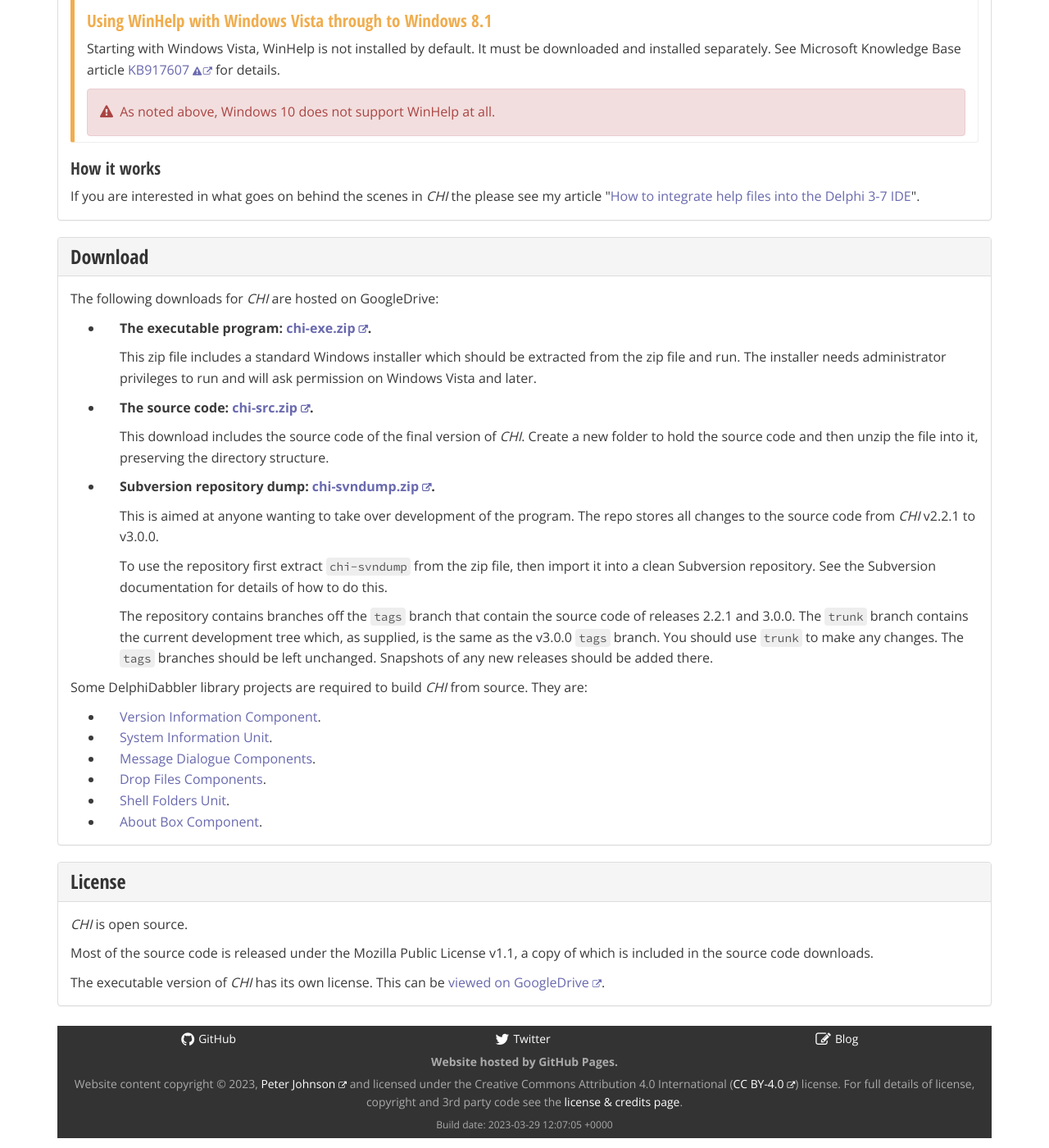
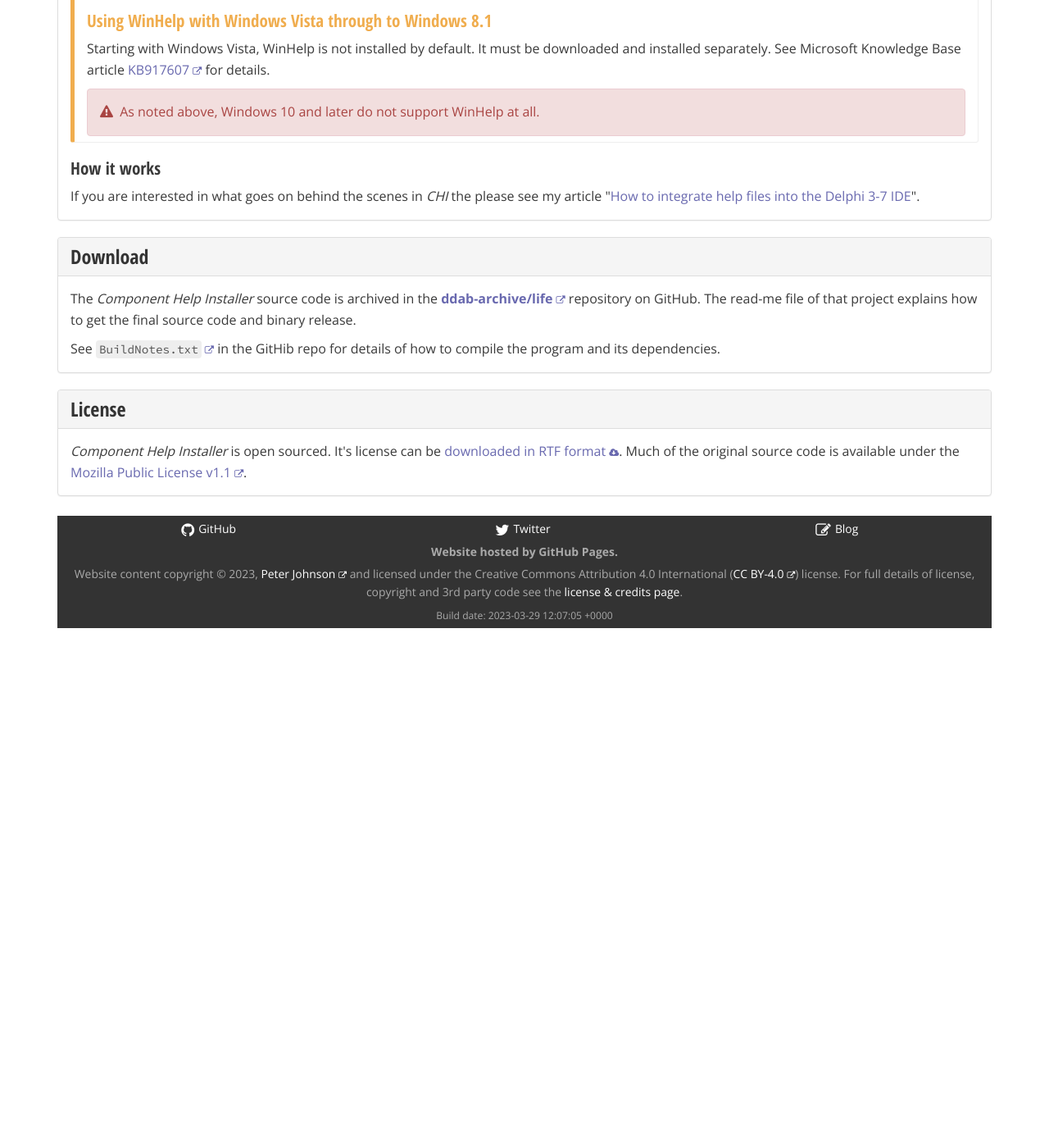
Before and after one commit to delphidabbler/delphidabbler.github.io, a Jekyll site: the page built from _software/chi.html, in a window 1280 px wide and 1400 px high, scrolled down 1416 px. Shown: the whole window at 82% size. Built offline with Jekyll 4.4.1, drawn with Linux system fonts in a browser that asks for light colours; after the commit the page ends 2194 px from its top, so only the background shows below that; some of the changed text lies outside the part shown.

Commit message:
Update chi page re moving archive code to GitHub

```diff
--- a/_software/chi.html
+++ b/_software/chi.html
@@ -26,14 +26,14 @@ redirect_from:
 			Development of <em>{{ page.title }}</em> is frozen.
 		</p>
 		<p>
-			This program works with Delphi versions 3 to 7 to help in installing OpenHelp compatible WinHelp files. Development stopped in 2010 because, even then, WinHelp support was being deprecated in Windows. Further, Delphi 7 is now a very old compiler.
+			This program works, with Delphi versions 3 to 7 only, to help in installing OpenHelp compatible WinHelp files. Development stopped in 2010 because, even then, WinHelp support was being deprecated in Windows. Further, Delphi 7 is now a very old compiler.
 		</p>
 		<div class="callout callout-danger">
 			<h3>
 				<span class="fa fa-exclamation-triangle fa-x-pad-right"></span>No Support For Windows 10
 			</h3>
 			<p class="text-danger lead">
-				There is no point in using this program on Windows 10 because the OS does not permit the use of WinHelp.
+				There is no point in using this program on Windows 10 and later because the OS no longer permits the use of WinHelp.
 			</p>
 		</div>
 		<p>
@@ -75,10 +75,10 @@ redirect_from:
 				Using WinHelp with Windows Vista through to Windows 8.1
 			</h3>
 			<p>
-				Starting with Windows Vista, WinHelp is not installed by default. It must be downloaded and installed separately. See Microsoft Knowledge Base article <a href="http://support.microsoft.com/kb/917607">KB917607</a> for details.
+				Starting with Windows Vista, WinHelp is not installed by default. It must be downloaded and installed separately. See Microsoft Knowledge Base article <a href="https://support.microsoft.com/kb/917607">KB917607</a> for details.
 			</p>
 			<p class="alert alert-danger glyph">
-				As noted above, Windows 10 does not support WinHelp at all.
+				As noted above, Windows 10 and later do not support WinHelp at all.
 			</p>
 		</div>
 		<h3>
@@ -96,65 +96,13 @@ redirect_from:
       Download
     </h2>
   </div>
-  <div class="panel-body">
+	<div class="panel-body">
 		<p>
-			The following downloads for <em>CHI</em> are hosted on GoogleDrive:
+			The <em>Component Help Installer</em> source code is archived in the <a href="https://github.com/ddab-archive/life"><strong>ddab-archive/life</strong></a> repository on GitHub. The read-me file of that project explains how to get the final source code and binary release.
 		</p>
-		<ul class="wide">
-			<li>
-				<p>
-					<strong>The executable program: <a href="https://drive.google.com/file/d/0B8qEVqTUMgmJRU1KNW9rRHUzTjA/view?usp=sharing">chi-exe.zip</a>.</strong>
-				</p>
-				<p>
-					This zip file includes a standard Windows installer which should be extracted from the zip file and run. The installer needs administrator privileges to run and will ask permission on Windows Vista and later.
-				</p>
-			</li>
-			<li>
-				<p>
-					<strong>The source code: <a href="https://drive.google.com/file/d/0B8qEVqTUMgmJN2dYMjFWMUF4Mms/view?usp=sharing">chi-src.zip</a>.</strong>
-				</p>
-				<p>
-					This download includes the source code of the final version of <em>CHI</em>. Create a new folder to hold the source code and then unzip the file into it, preserving the directory structure.
-				</p>
-			</li>
-			<li>
-				<p>
-					<strong>Subversion repository dump: <a href="https://drive.google.com/file/d/0B8qEVqTUMgmJSDV1RjdDOS1BR1U/view?usp=sharing">chi-svndump.zip</a>.</strong>
-				</p>
-				<p>
-					This is aimed at anyone wanting to take over development of the program. The repo stores all changes to the source code from <em>CHI</em> v2.2.1 to v3.0.0.
-				</p>
-				<p>
-					To use the repository first extract <code>chi-svndump</code> from the zip file, then import it into a clean Subversion repository. See the Subversion documentation for details of how to do this.
-				</p>
-				<p>
-					The repository contains branches off the <code>tags</code> branch that contain the source code of releases 2.2.1 and 3.0.0. The <code>trunk</code> branch contains the current development tree which, as supplied, is the same as the v3.0.0 <code>tags</code> branch. You should use <code>trunk</code> to make any changes. The <code>tags</code> branches should be left unchanged. Snapshots of any new releases should be added there.
-				</p>
-			</li>
-		</ul>
 		<p>
-			Some DelphiDabbler library projects are required to build <em>CHI</em> from source. They are:
+			See <a href="https://raw.githubusercontent.com/ddab-archive/chi/main/Docs/BuildNotes.txt"><code>BuildNotes.txt</code></a> in the GitHib repo for details of how to compile the program and its dependencies.
 		</p>
-		<ul>
-			<li>
-				<a href="/software/verinfo">Version Information Component</a>.
-			</li>
-			<li>
-				<a href="/software/sysinfo">System Information Unit</a>.
-			</li>
-			<li>
-				<a href="/software/msgdlg">Message Dialogue Components</a>.
-			</li>
-			<li>
-				<a href="/software/dropfiles">Drop Files Components</a>.
-			</li>
-			<li>
-				<a href="/software/shellfolders">Shell Folders Unit</a>.
-			</li>
-			<li>
-				<a href="/software/aboutbox">About Box Component</a>.
-			</li>
-		</ul>
 	</div>
 </section>
 
@@ -164,15 +112,9 @@ redirect_from:
       License
     </h2>
   </div>
-  <div class="panel-body">
+  	<div class="panel-body">
 		<p>
-			<em>CHI</em> is open source.
+			<em>Component Help Installer</em> is open sourced. It's license can be <a class="direct-dl" href="https://github.com/ddab-archive/chi/raw/main/Docs/License.rtf">downloaded in RTF format</a>. Much of the original source code is available under the <a href="https://www.mozilla.org/MPL/1.1/">Mozilla Public License v1.1</a>.
 		</p>
-		<p>
-			Most of the source code is released under the Mozilla Public License v1.1, a copy of which is included in the source code downloads.
-		</p>
-		<p>
-			The executable version of <em>CHI</em> has its own license. This can be <a href="https://drive.google.com/file/d/0B8qEVqTUMgmJeUpnZ2J4X0FyRjg/view?usp=sharing" >viewed on GoogleDrive</a>.
-		</p>
-  </div>
+	</div>
 </section>
```
Also changed, not shown: other parts of _software/chi.html (+1 -1 lines).
